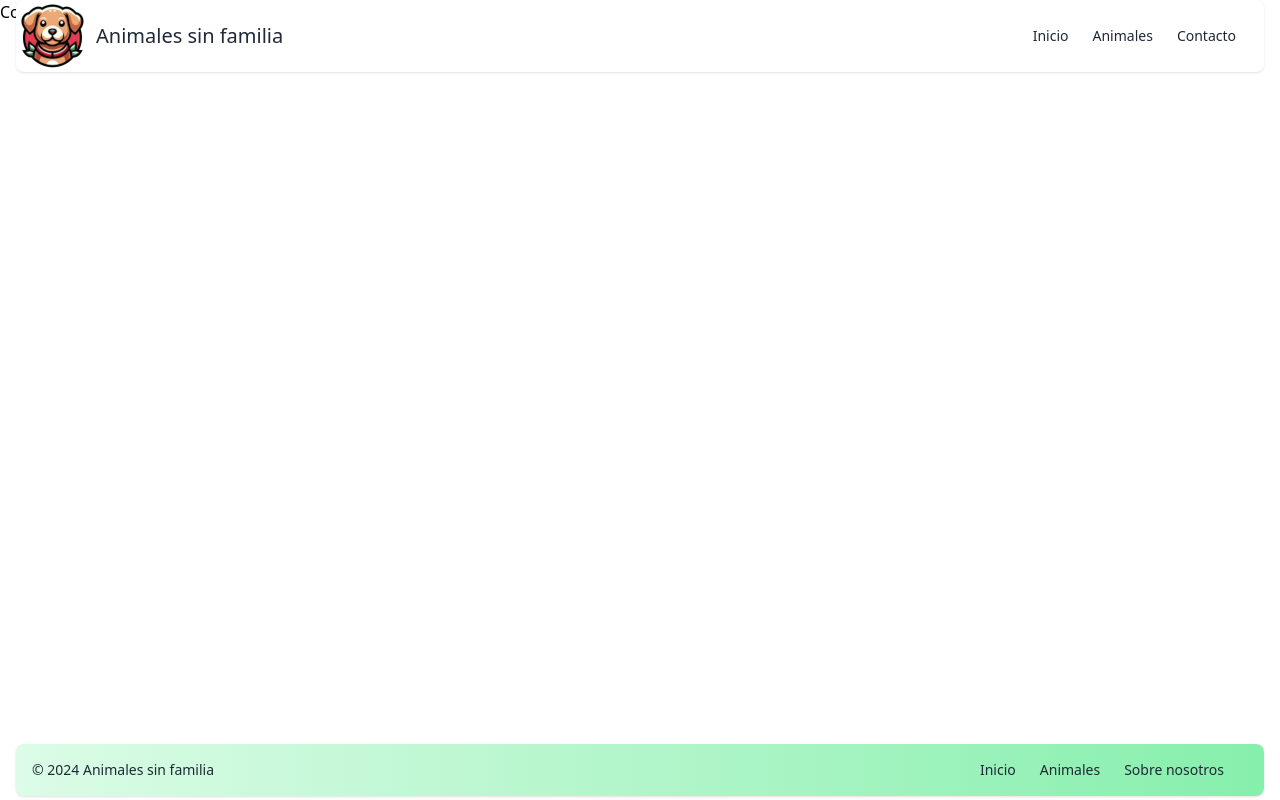
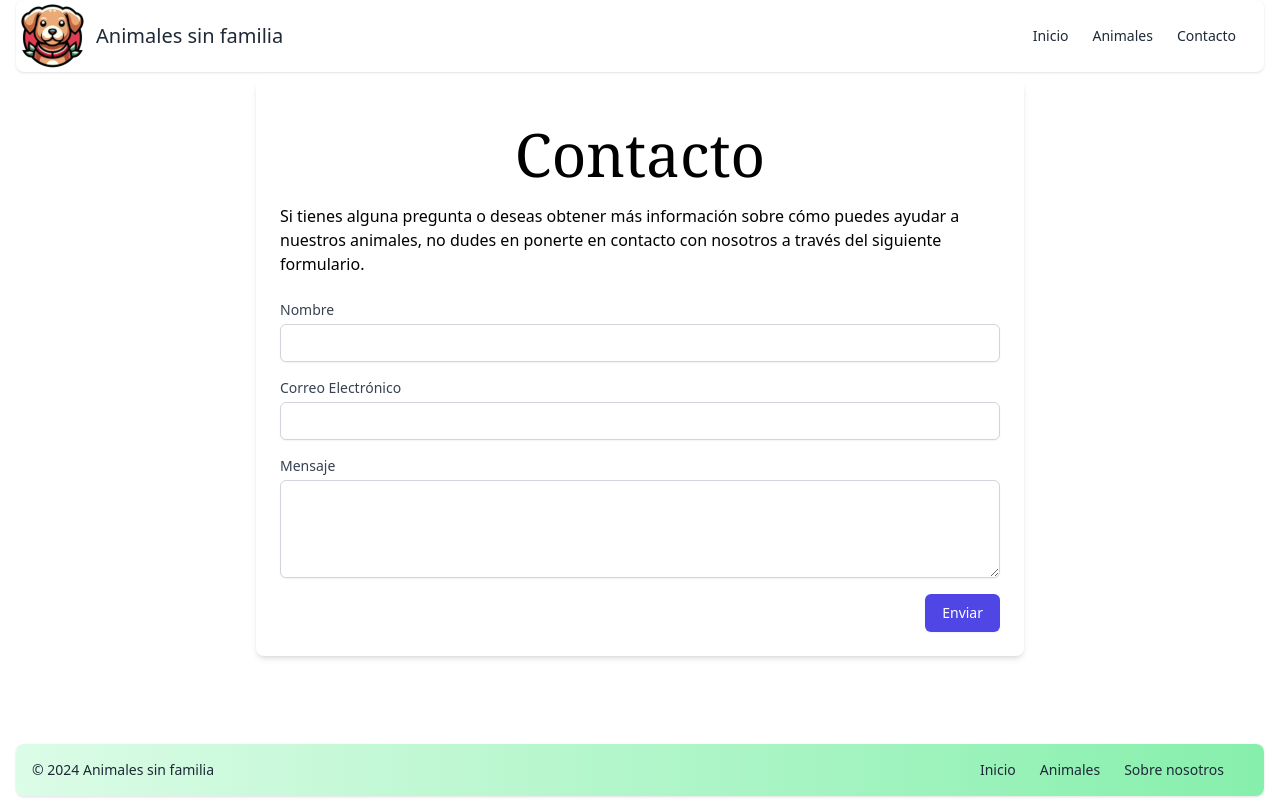
Before and after one commit to IvGaLa/animalessinfamilia, a React (Create React App) app: page /contacto in a window 1280 px wide. Built offline with nearby package versions, Linux system fonts and the light colour scheme.

Commit message:
Genero el componente Contacto con un simple formulario. No tiene la gestión del envío ya que sería parte del backend.

```diff
--- a/src/components/page/Contacto.jsx
+++ b/src/components/page/Contacto.jsx
@@ -1,10 +1,66 @@
-import React from 'react'
+import React, { useContext, useState } from 'react'
+import Contexto from '../contexts/Contexto'
 
 function Contacto() {
+
+  const { data } = useContext(Contexto)
+
+  const [datos_enviados, setDatosEnviado] = useState(false)
+  const [campos, setCampos] = useState({ nombre: '', email: '', mensaje: '' })
+
+  const handlerChange = (e) => {
+    setDatosEnviado(false)
+    const { name, value } = e.target
+    const datos = { ...campos }
+    datos[name] = value
+    setCampos(datos)
+  }
+
+  const handlerSubmit = (e) => {
+    e.preventDefault()
+    // Aquí hacemos el envío del formulario
+    e.target.nombre.value = ''
+    e.target.email.value = ''
+    e.target.mensaje.value = ''
+    setDatosEnviado(true)
+  }
+
   return (
-    <div>
-      Contacto
-    </div>
+    <>
+      <section className={`container mx-auto pt-20 ${data.estilos.section}`}>
+        <div className="max-w-3xl mx-auto bg-white p-6 rounded-lg shadow-md">
+          <h1 className={data.estilos.h1}>Contacto</h1>
+          <p className="mb-6">
+            Si tienes alguna pregunta o deseas obtener más información sobre cómo puedes ayudar a nuestros animales, no dudes en ponerte en contacto con nosotros a través del siguiente formulario.
+          </p>
+          <form onSubmit={handlerSubmit}>
+            <div className="mb-4">
+              <label htmlFor="idNombre" className="block text-sm font-medium text-gray-700">Nombre</label>
+              <input onChange={handlerChange} required type="text" id="idNombre" name="nombre" autoComplete='name' className="mt-1 block w-full px-3 py-2 border border-gray-300 rounded-md shadow-sm focus:outline-none focus:ring-indigo-500 focus:border-indigo-500 sm:text-sm" />
+            </div>
+            <div className="mb-4">
+              <label htmlFor="idEmail" className="block text-sm font-medium text-gray-700">Correo Electrónico</label>
+              <input onChange={handlerChange} required type="email" id="idEmail" name="email" autoComplete='email' className="mt-1 block w-full px-3 py-2 border border-gray-300 rounded-md shadow-sm focus:outline-none focus:ring-indigo-500 focus:border-indigo-500 sm:text-sm" />
+            </div>
+            <div className="mb-4">
+              <label htmlFor="idMensaje" className="block text-sm font-medium text-gray-700">Mensaje</label>
+              <textarea onChange={handlerChange} required id="idMensaje" name="mensaje" rows="4" autoComplete='off' className="mt-1 block w-full px-3 py-2 border border-gray-300 rounded-md shadow-sm focus:outline-none focus:ring-indigo-500 focus:border-indigo-500 sm:text-sm" ></textarea>
+            </div>
+            <div className="text-right">
+              <button type='submit' className="inline-flex justify-center py-2 px-4 border border-transparent shadow-sm text-sm font-medium rounded-md text-white bg-indigo-600 hover:bg-indigo-700 focus:outline-none focus:ring-2 focus:ring-offset-2 focus:ring-indigo-500">
+                Enviar
+              </button>
+            </div>
+          </form>
+        </div>
+        {
+          (datos_enviados) &&
+          <div className="p-4 mt-5 mb-4 text-sm text-green-800 rounded-lg bg-green-50" role="alert">
+            <span className="font-medium">Mensaje enviado</span> Gracias por contactar con nosotros.
+          </div>
+        }
+      </section>
+    </>
   )
 }
 
```
